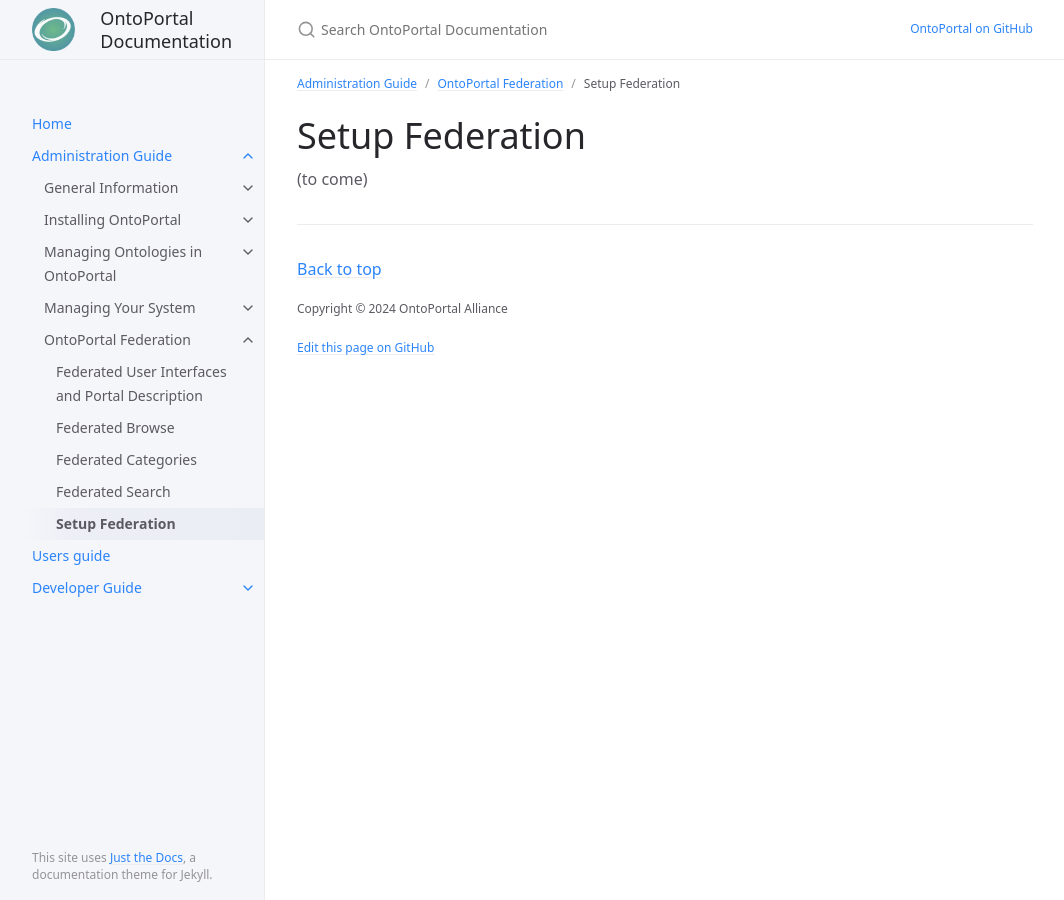
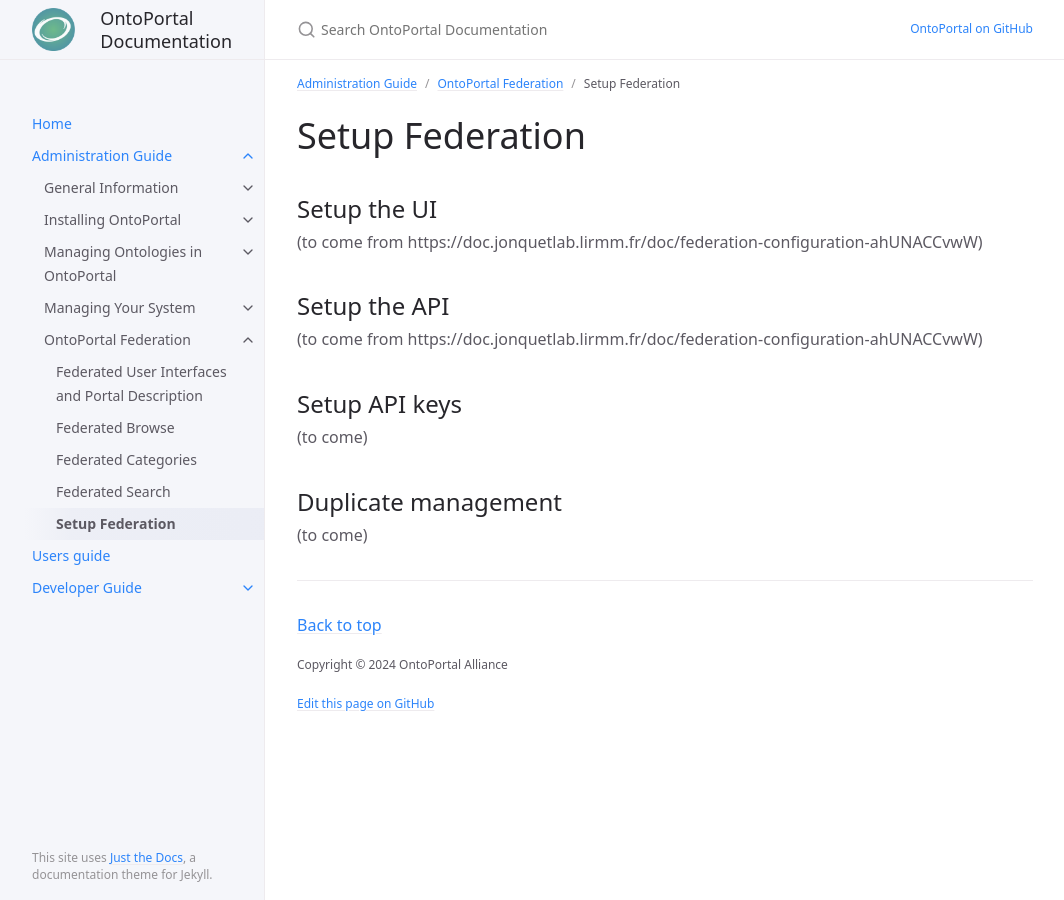
Before and after one commit to ontoportal/documentation, a Jekyll site: the page built from docs/administration-guide/federation/setup_federation.md, in a window 1280 px wide. Shown: the whole page, without its empty margins (107-1171 px from the left). Built offline with Jekyll 4.4.1, drawn with Linux system fonts in a browser that asks for light colours.

Commit message:
First version of setup federation

```diff
--- a/docs/administration-guide/federation/setup_federation.md
+++ b/docs/administration-guide/federation/setup_federation.md
@@ -11,4 +11,16 @@ permalink: /administration/federation/setup_federation
 
 # Setup Federation
 
+
+## Setup the UI
+(to come from https://doc.jonquetlab.lirmm.fr/doc/federation-configuration-ahUNACCvwW)
+
+## Setup the API
+(to come from https://doc.jonquetlab.lirmm.fr/doc/federation-configuration-ahUNACCvwW)
+
+
+## Setup API keys
 (to come)
+
+## Duplicate management
+(to come)
```
